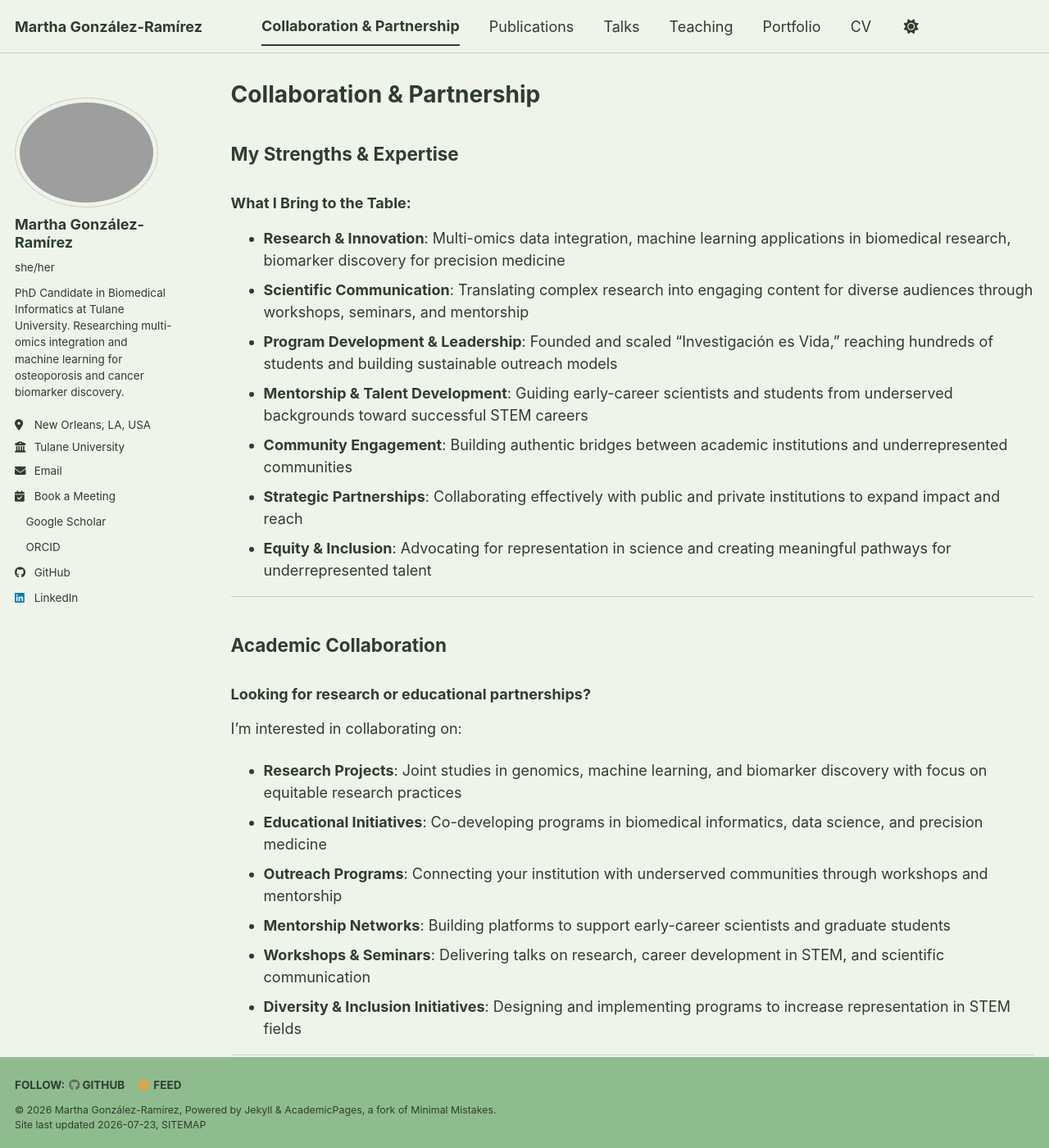
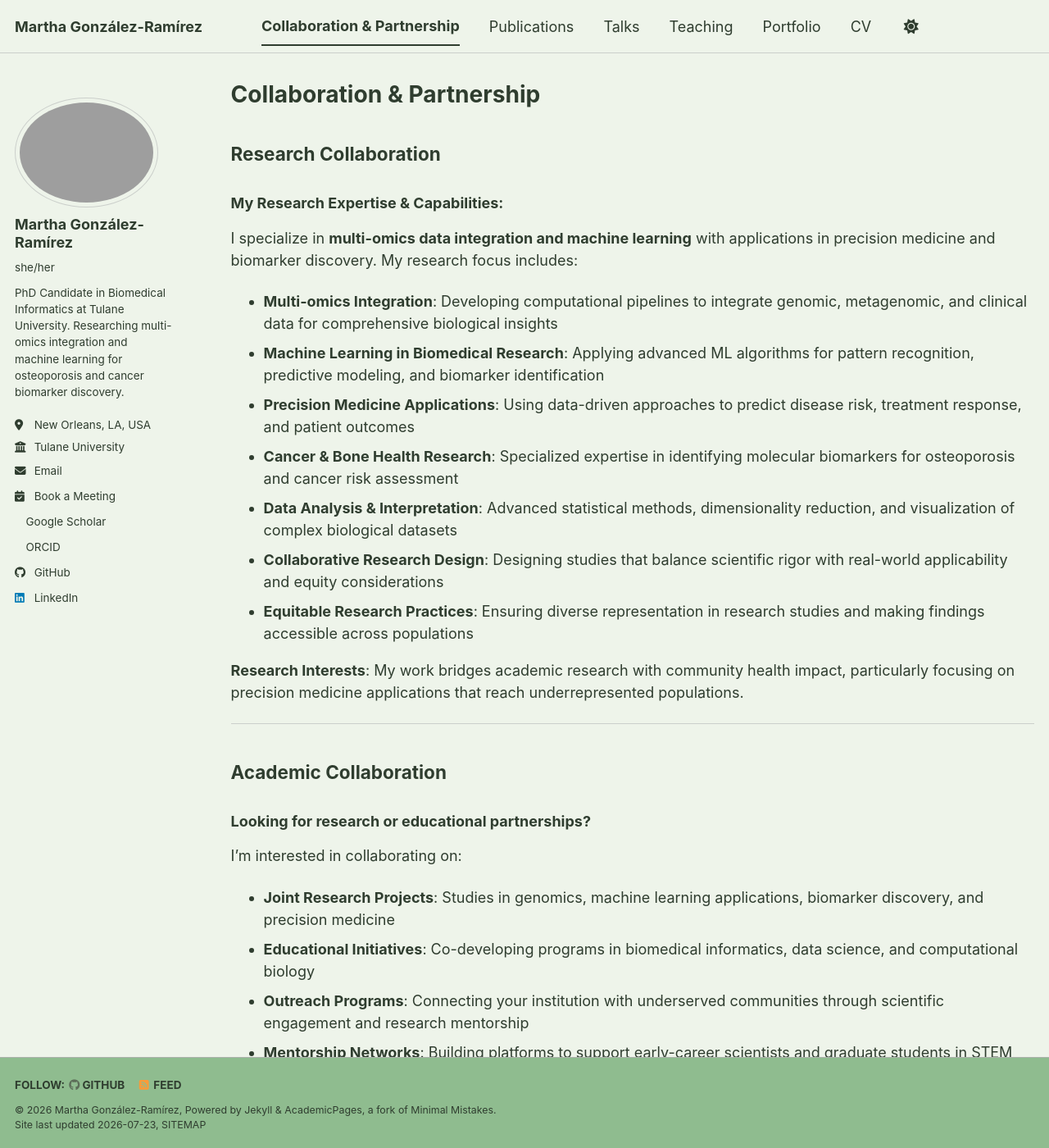
Before and after one commit to migonzalezr/migonzalezr.github.io, a Jekyll site: the page built from _pages/collaboration.md, in a window 1280 px wide and 1400 px high. Shown: the whole window at 82% size. Built offline with Jekyll 4.4.1, drawn with Linux system fonts in a browser that asks for light colours; a style sheet for code colours, icons or effects is not loaded; some of the changed text lies outside the part shown.

Commit message:
Update Collaboration page - add Research Collaboration section, remove What I Bring to the Table

```diff
--- a/_pages/collaboration.md
+++ b/_pages/collaboration.md
@@ -5,17 +5,21 @@ permalink: /collaboration/
 author_profile: true
 ---
 
-## My Strengths & Expertise
+## Research Collaboration
 
-### What I Bring to the Table:
+### My Research Expertise & Capabilities:
 
-- **Research & Innovation**: Multi-omics data integration, machine learning applications in biomedical research, biomarker discovery for precision medicine
-- **Scientific Communication**: Translating complex research into engaging content for diverse audiences through workshops, seminars, and mentorship
-- **Program Development & Leadership**: Founded and scaled "Investigación es Vida," reaching hundreds of students and building sustainable outreach models
-- **Mentorship & Talent Development**: Guiding early-career scientists and students from underserved backgrounds toward successful STEM careers
-- **Community Engagement**: Building authentic bridges between academic institutions and underrepresented communities
-- **Strategic Partnerships**: Collaborating effectively with public and private institutions to expand impact and reach
-- **Equity & Inclusion**: Advocating for representation in science and creating meaningful pathways for underrepresented talent
+I specialize in **multi-omics data integration and machine learning** with applications in precision medicine and biomarker discovery. My research focus includes:
+
+- **Multi-omics Integration**: Developing computational pipelines to integrate genomic, metagenomic, and clinical data for comprehensive biological insights
+- **Machine Learning in Biomedical Research**: Applying advanced ML algorithms for pattern recognition, predictive modeling, and biomarker identification
+- **Precision Medicine Applications**: Using data-driven approaches to predict disease risk, treatment response, and patient outcomes
+- **Cancer & Bone Health Research**: Specialized expertise in identifying molecular biomarkers for osteoporosis and cancer risk assessment
+- **Data Analysis & Interpretation**: Advanced statistical methods, dimensionality reduction, and visualization of complex biological datasets
+- **Collaborative Research Design**: Designing studies that balance scientific rigor with real-world applicability and equity considerations
+- **Equitable Research Practices**: Ensuring diverse representation in research studies and making findings accessible across populations
+
+**Research Interests**: My work bridges academic research with community health impact, particularly focusing on precision medicine applications that reach underrepresented populations.
 
 ---
 
@@ -25,12 +29,12 @@ author_profile: true
 
 I'm interested in collaborating on:
 
-- **Research Projects**: Joint studies in genomics, machine learning, and biomarker discovery with focus on equitable research practices
-- **Educational Initiatives**: Co-developing programs in biomedical informatics, data science, and precision medicine
-- **Outreach Programs**: Connecting your institution with underserved communities through workshops and mentorship
-- **Mentorship Networks**: Building platforms to support early-career scientists and graduate students
-- **Workshops & Seminars**: Delivering talks on research, career development in STEM, and scientific communication
-- **Diversity & Inclusion Initiatives**: Designing and implementing programs to increase representation in STEM fields
+- **Joint Research Projects**: Studies in genomics, machine learning applications, biomarker discovery, and precision medicine
+- **Educational Initiatives**: Co-developing programs in biomedical informatics, data science, and computational biology
+- **Outreach Programs**: Connecting your institution with underserved communities through scientific engagement and research mentorship
+- **Mentorship Networks**: Building platforms to support early-career scientists and graduate students in STEM fields
+- **Workshops & Seminars**: Delivering specialized talks on research methodology, data analysis, and scientific communication
+- **Diversity & Inclusion in Research**: Designing and implementing programs to increase representation in STEM research
 
 ---
 
@@ -40,17 +44,17 @@ I'm interested in collaborating on:
 
 I can support with:
 
-- **Program Design & Implementation**: Creating sustainable, measurable outreach and education initiatives
-- **Strategic Leadership**: Visioning and planning for research impact and community engagement
+- **Program Design & Implementation**: Creating sustainable, measurable outreach and education initiatives rooted in research excellence
+- **Strategic Leadership**: Visioning and planning for research impact, innovation, and community engagement
 - **Team Building & Mentorship**: Recruiting, developing, and retaining talented scientists and educators
-- **Community Partnerships**: Establishing and nurturing relationships with underserved populations based on trust and equity
-- **Capacity Building**: Training teams in scientific communication, inclusive mentorship, and community engagement
-- **Impact Measurement**: Designing evaluation frameworks to assess program effectiveness, reach, and long-term outcomes
+- **Community Partnerships**: Establishing authentic relationships with underserved populations based on trust and equity
+- **Capacity Building**: Training teams in scientific communication, inclusive mentorship, research ethics, and community engagement
+- **Impact Measurement**: Designing evaluation frameworks to assess research outcomes, reach, and long-term societal impact
 
 ---
 
 ## Let's Connect
 
-I'm open to collaborations that align with my passion for equitable science, innovation, and developing the next generation of researchers. Whether you represent an academic institution, research organization, or community-focused initiative, I'd love to explore how we can work together.
+I'm open to collaborations that align with my passion for equitable science, innovation, and developing the next generation of researchers. Whether you represent an academic institution, research organization, healthcare system, or community-focused initiative, I'd love to explore how we can work together.
 
 **Interested in partnering?** Feel free to reach out via [email](mailto:migonzalezr23@gmail.com) with your ideas and how you envision collaboration.
```
